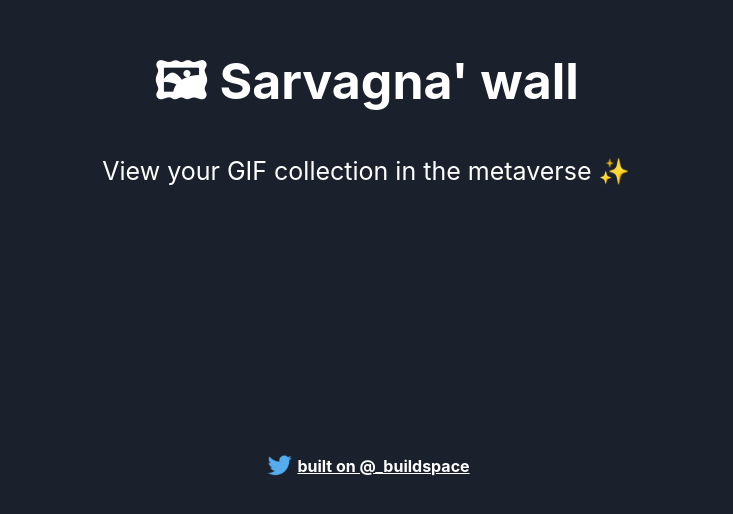
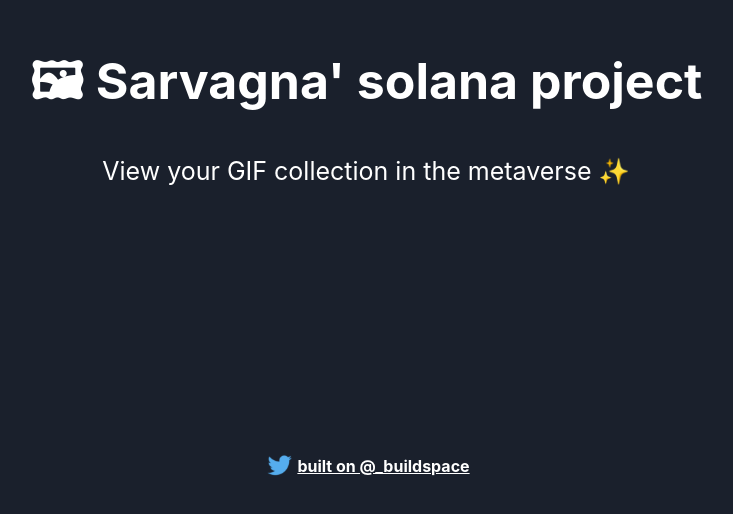
Before and after one commit to sarvagnakadiya/gif-wall-solana, a React (Create React App) app: page / in a window 1280 px wide. Shown: the part 272-786 px from the top of the page, without its empty margins (274-1007 px from the left). Built offline with nearby package versions, Linux system fonts and the light colour scheme.

Commit message:
changes in app.js

```diff
--- a/src/App.js
+++ b/src/App.js
@@ -10,7 +10,7 @@ const App = () => {
     <div className="App">
       <div className="container">
         <div className="header-container">
-          <p className="header">🖼 Sarvagna' wall</p>
+          <p className="header">🖼 Sarvagna' solana project</p>
           <p className="sub-text">
             View your GIF collection in the metaverse ✨
           </p>
```
